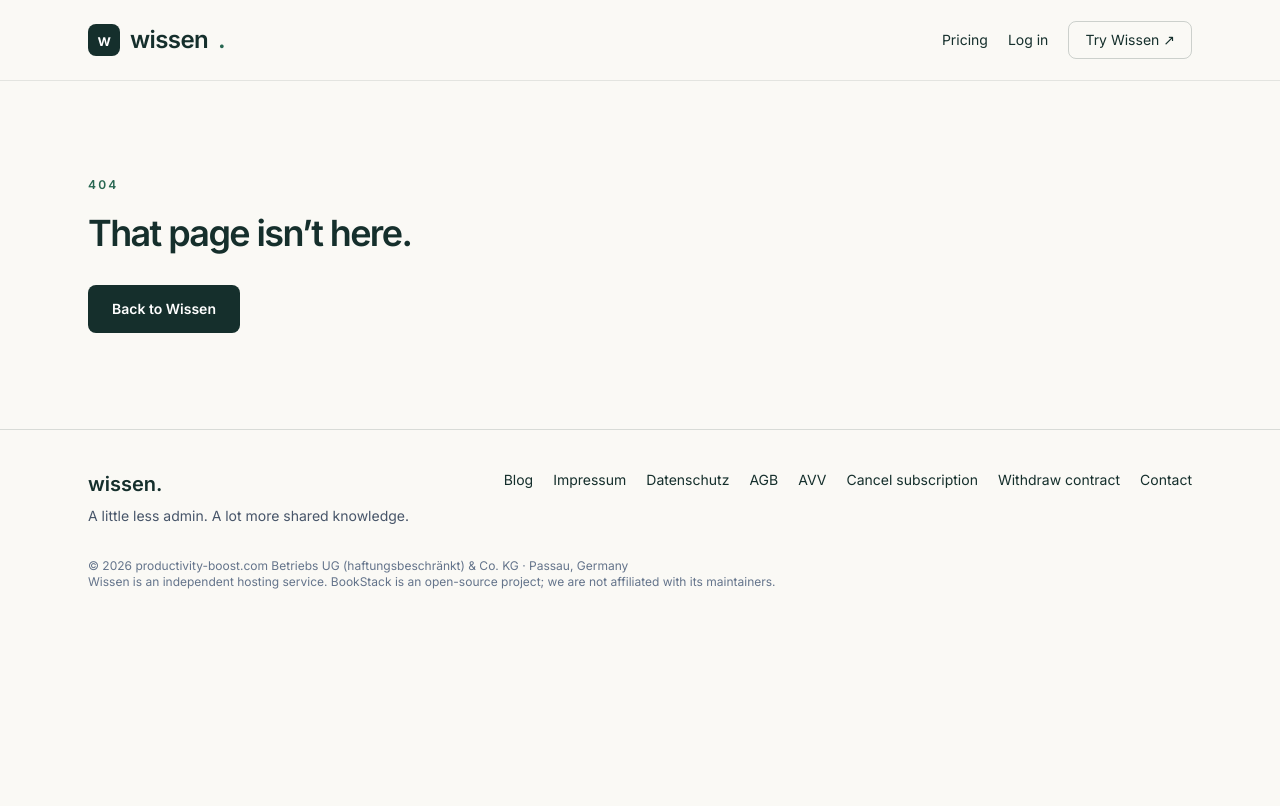
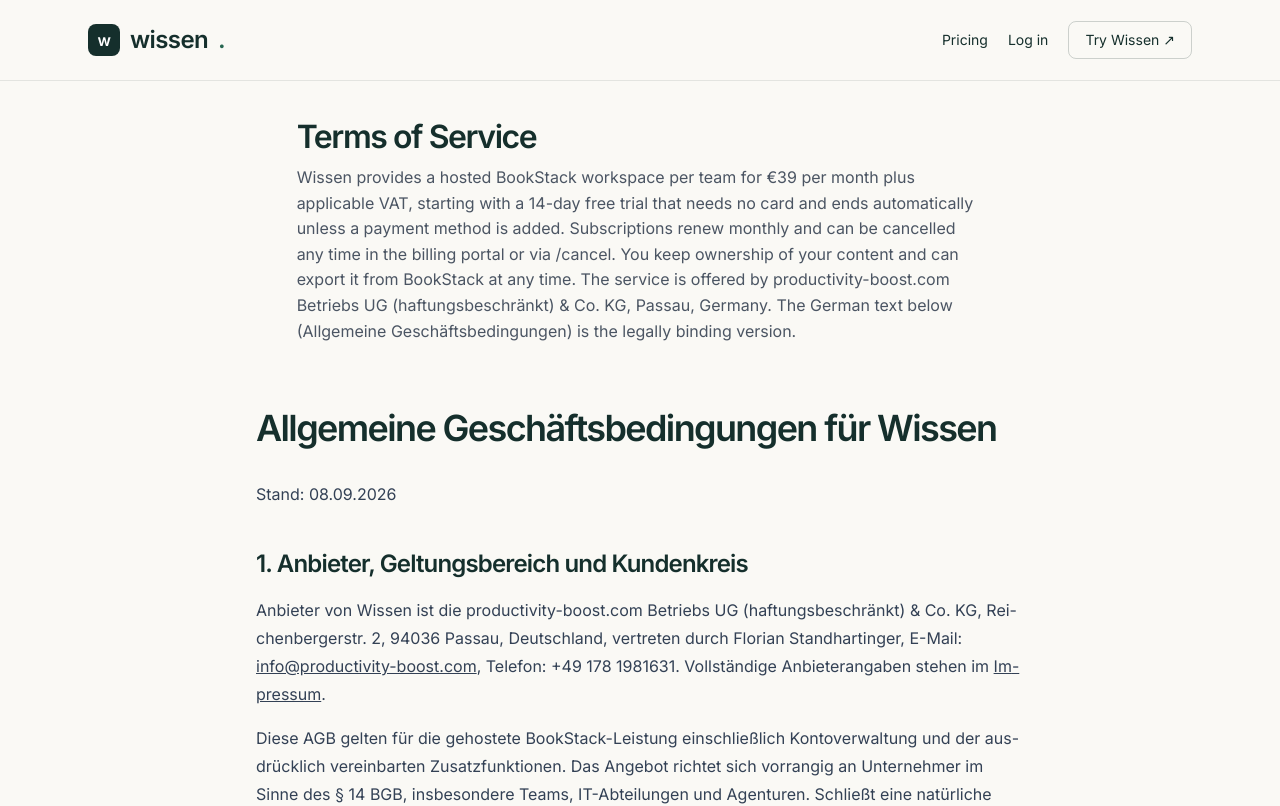
Before and after one commit to fstandhartinger/bookhost, a Next.js app: page /terms in a window 1280 px wide. Before the commit this address had no page. Shown: the top 806 px of the page. Built offline with nearby package versions, Linux system fonts and the light colour scheme.

Commit message:
Add /privacy and /terms pages (English intro + binding German texts) for OAuth consent screen

```diff
--- a/app/globals.css
+++ b/app/globals.css
@@ -143,3 +143,9 @@ button:disabled {
 .intake-preview pre {
   white-space: pre-wrap;
 }
+
+/* English intro above the binding German legal texts (/privacy, /terms) */
+.legal-wrapper { display: block; }
+.legal-intro { max-width: 72ch; margin: 2.5rem auto 0; padding: 0 1.25rem; }
+.legal-intro h1 { font-size: 2rem; margin-bottom: 0.75rem; }
+.legal-intro p { line-height: 1.6; color: var(--muted, #4b5563); }
--- /dev/null
+++ b/app/privacy/page.tsx
@@ -0,0 +1,30 @@
+import type { Metadata } from "next";
+import { LegalDocument } from "@/components/legal-document";
+
+export const metadata: Metadata = {
+  title: "Privacy Policy · Wissen",
+  description:
+    "Privacy policy for Wissen, the hosted BookStack service by productivity-boost.com Betriebs UG (haftungsbeschränkt) & Co. KG, Passau, Germany.",
+  alternates: { canonical: "https://wissen.app.mintapis.com/privacy" },
+};
+
+export default function Privacy() {
+  return (
+    <section className="legal-wrapper">
+      <div className="legal-intro" lang="en">
+        <h1>Privacy Policy</h1>
+        <p>
+          Wissen is operated by productivity-boost.com Betriebs UG (haftungsbeschränkt) &amp; Co. KG,
+          Reichenbergerstr. 2, 94036 Passau, Germany (contact: info@productivity-boost.com). We process
+          the data needed to run your account and workspace: your e-mail address, password hash,
+          billing details handled by Stripe, optional Google sign-in profile data, documents you
+          upload for reviewed intake (processed by an AI provider on your request), cookieless
+          usage statistics, and server logs. We do not sell personal data. You can request access,
+          correction, export or deletion at any time. The German text below is the legally binding
+          version of this policy (Datenschutzerklärung).
+        </p>
+      </div>
+      <LegalDocument name="datenschutz" />
+    </section>
+  );
+}
--- a/app/sitemap.ts
+++ b/app/sitemap.ts
@@ -11,5 +11,7 @@ export default function sitemap(): MetadataRoute.Sitemap {
     "/legal/datenschutz",
     "/legal/agb",
     "/legal/avv",
+    "/privacy",
+    "/terms",
   ].map((path) => ({ url: baseUrl() + path }));
 }
--- /dev/null
+++ b/app/terms/page.tsx
@@ -0,0 +1,29 @@
+import type { Metadata } from "next";
+import { LegalDocument } from "@/components/legal-document";
+
+export const metadata: Metadata = {
+  title: "Terms of Service · Wissen",
+  description:
+    "Terms of service for Wissen, the hosted BookStack service by productivity-boost.com Betriebs UG (haftungsbeschränkt) & Co. KG, Passau, Germany.",
+  alternates: { canonical: "https://wissen.app.mintapis.com/terms" },
+};
+
+export default function Terms() {
+  return (
+    <section className="legal-wrapper">
+      <div className="legal-intro" lang="en">
+        <h1>Terms of Service</h1>
+        <p>
+          Wissen provides a hosted BookStack workspace per team for €39 per month plus applicable
+          VAT, starting with a 14-day free trial that needs no card and ends automatically unless a
+          payment method is added. Subscriptions renew monthly and can be cancelled any time in the
+          billing portal or via <a href="/cancel">/cancel</a>. You keep ownership of your content and
+          can export it from BookStack at any time. The service is offered by productivity-boost.com
+          Betriebs UG (haftungsbeschränkt) &amp; Co. KG, Passau, Germany. The German text below
+          (Allgemeine Geschäftsbedingungen) is the legally binding version.
+        </p>
+      </div>
+      <LegalDocument name="agb" />
+    </section>
+  );
+}
--- /dev/null
+++ b/components/legal-document.tsx
@@ -0,0 +1,32 @@
+import { readFile } from "node:fs/promises";
+import path from "node:path";
+import ReactMarkdown from "react-markdown";
+import remarkGfm from "remark-gfm";
+
+export async function LegalDocument({ name }: { name: string }) {
+  const markdown = await readFile(
+    path.join(process.cwd(), "content", "legal", `${name}.md`),
+    "utf8",
+  );
+  return (
+    <article lang="de" className="legal">
+      <ReactMarkdown
+        remarkPlugins={[remarkGfm]}
+        components={{
+          table: ({ children }) => (
+            <div className="legal-table" tabIndex={0} role="region" aria-label="Tabelle">
+              <table>{children}</table>
+            </div>
+          ),
+          a: ({ href, children }) => (
+            <a href={href?.replace(/^(impressum|datenschutz|agb|avv)\.md$/, "/legal/$1")}>
+              {children}
+            </a>
+          ),
+        }}
+      >
+        {markdown}
+      </ReactMarkdown>
+    </article>
+  );
+}
```
